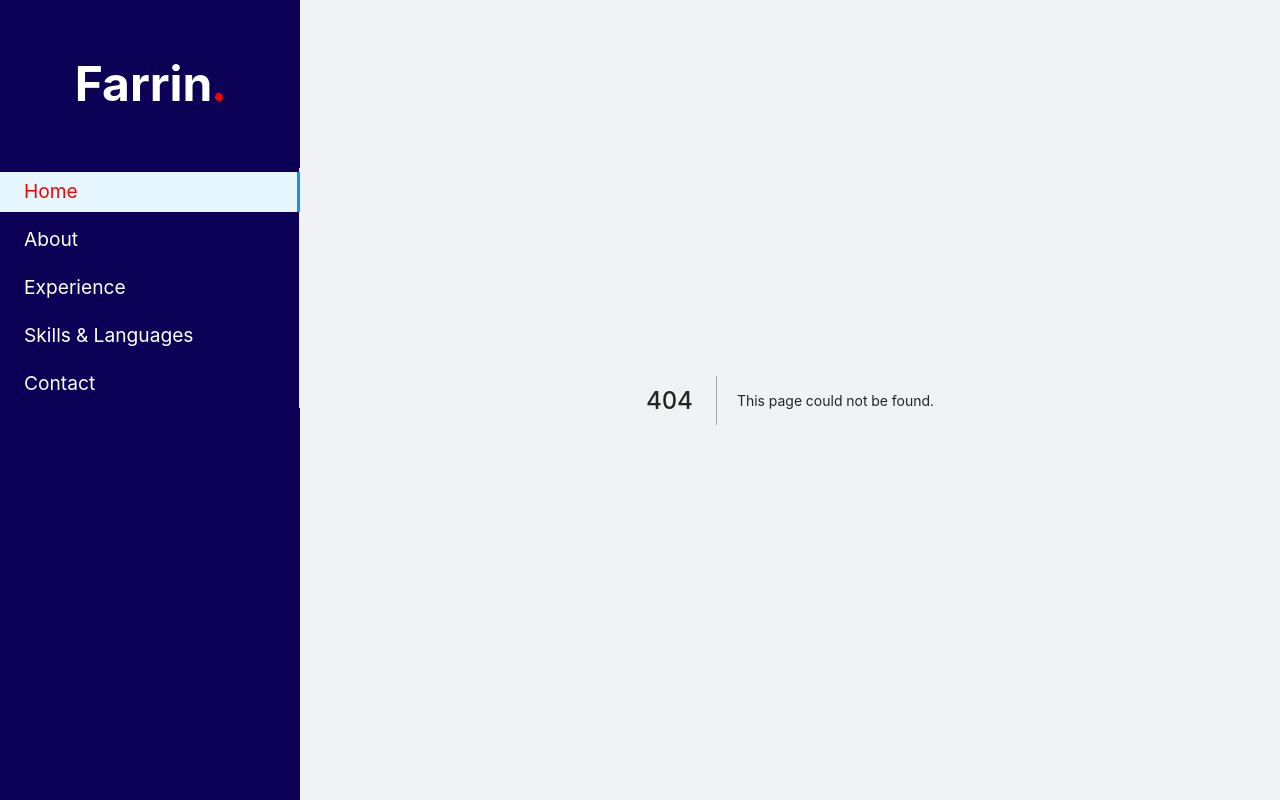
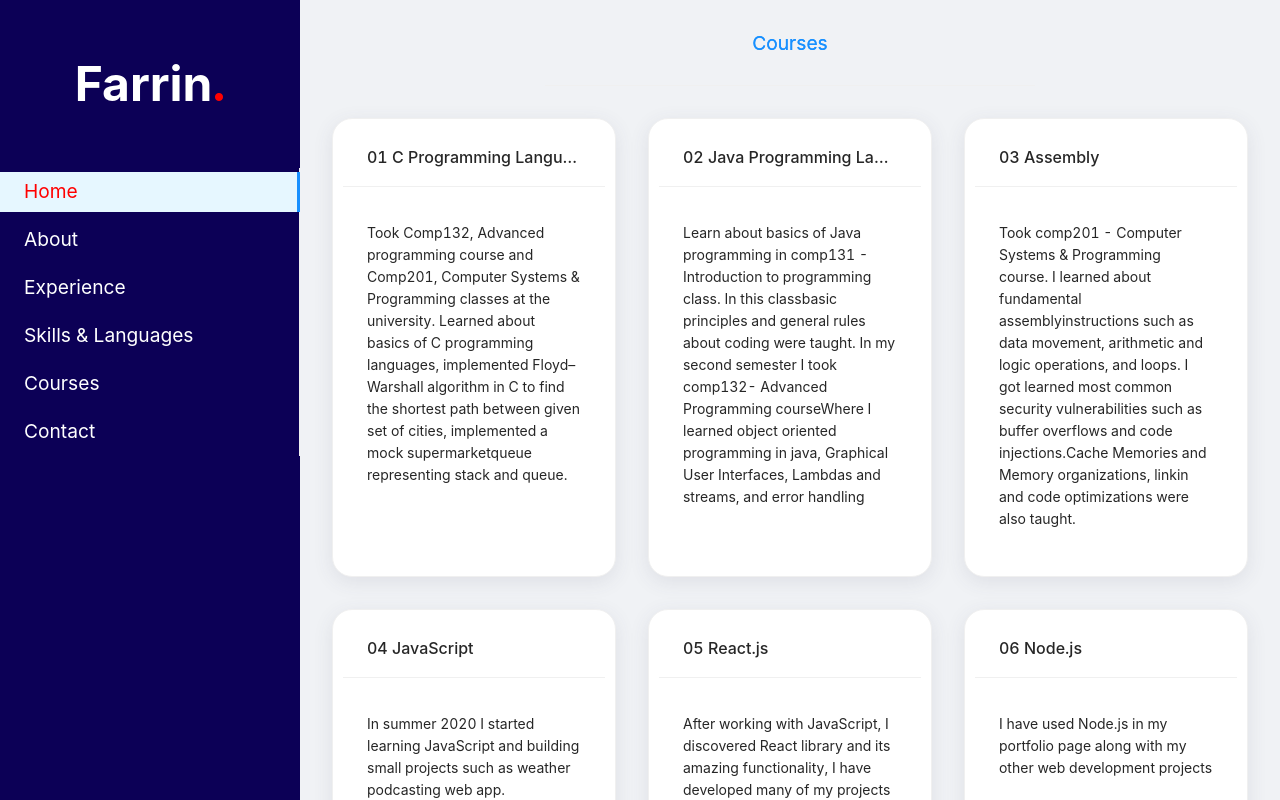
Before and after one commit to farrinfedra/farrin-portfolio, a Next.js app: page /Courses in a window 1280 px wide. Before the commit this address had no page. Shown: the top 800 px of the page. Built offline with nearby package versions, Linux system fonts and the light colour scheme.

Commit message:
courses card

```diff
--- a/Components/PagesX/SkillCard.js
+++ b/Components/PagesX/CoursesCard.js
@@ -2,7 +2,7 @@ import React from 'react'
 import {Card, Col, List} from "antd";
 
 
-const SkillCard = ({cardData}) => {
+const CoursesCard = ({cardData}) => {
 
 	return cardData.map((title, i) => {
 		return (
@@ -16,4 +16,4 @@ const SkillCard = ({cardData}) => {
 
 }
 
-export default SkillCard;
+export default CoursesCard;
--- a/Components/Sidebar/Sidebar.js
+++ b/Components/Sidebar/Sidebar.js
@@ -37,6 +37,13 @@ const Sidebar = (props) => {
 						</a>
 					</Link>
 				</Menu.Item>
+				<Menu.Item key="4">
+					<Link href="/Courses">
+						<a>
+							Courses
+						</a>
+					</Link>
+				</Menu.Item>
 				<Menu.Item key="5">
 					<Link href="/Contact">
 						<a>
--- /dev/null
+++ b/pages/Courses.js
@@ -0,0 +1,90 @@
+import React from 'react'
+import {Card, Col, Progress, Row, Space, Tabs} from "antd";
+import CoursesCard from "../Components/PagesX/CoursesCard";
+import dynamic from "next/dynamic";
+
+const QAnim = dynamic(() => import('rc-queue-anim'), {
+    ssr: false
+})
+const {TabPane} = Tabs
+const Skills = (props) => {
+    const arrayOfTitles = [
+        {
+            titleIdx: '01',
+            titleText: 'C Programming Language',
+            description: 'Took Comp132, Advanced programming course and Comp201, Computer Systems & Programming ' +
+                'classes at the university. Learned about basics of C programming languages, implemented Floyd–Warshall ' +
+                'algorithm in C to find the shortest path between given set of cities, implemented a mock supermarket' +
+                'queue representing stack and queue.'
+
+        }, {
+            titleIdx: '02',
+            titleText: 'Java Programming Language',
+            description:'Learn about basics of Java programming in comp131 - Introduction to programming class. In this class' +
+                'basic principles and general rules about coding were taught. In my second semester I took comp132- Advanced Programming course' +
+                'Where I learned object oriented programming in java, Graphical User Interfaces, Lambdas and streams, and error handling'
+        }, {
+            titleIdx: '03',
+            titleText: 'Assembly',
+            description:'Took comp201 - Computer Systems & Programming course. I learned about fundamental assembly' +
+                'instructions such as data movement, arithmetic and logic operations, and loops. I got learned most common ' +
+                'security vulnerabilities such as buffer overflows and code injections.' +
+                'Cache Memories and Memory organizations, linkin and code optimizations were also taught.'
+        }, {
+            titleIdx: '04',
+            titleText: 'JavaScript',
+            description:'In summer 2020 I started learning JavaScript and building small projects such as weather podcasting web app.  '
+        }, {
+            titleIdx: '05',
+            titleText: 'React.js',
+            description:'After working with JavaScript, I discovered React library and its amazing functionality, I have developed' +
+                ' many of my projects with react some of which are mentioned in experiences section. '
+        }, {
+            titleIdx: '06',
+            titleText: 'Node.js',
+            description:'I have used Node.js in my portfolio page along with my other web development projects'
+        }, {
+            titleIdx: '07',
+            titleText: 'Next.js',
+            description:'Started my journey with Next.js in summer for my server-side rendering web applications'
+        }, {
+            titleIdx: '08',
+            titleText: 'Sass',
+            description:'I used Sass in 2 of my projects including my portfolio website. '
+        }, {
+            titleIdx: '09',
+            titleText: 'Microsoft Office',
+            description:'I took Computer Proficiency Assessment Program (CPAP) test at university for advanced Excel and' +
+                ' Powerpoint skills '
+        }, {
+            titleIdx: '10',
+            titleText: 'Git / Github VCS',
+            description:'I had basic knowledge of version control systems when I first started coding, but after taking comp201 course' +
+                'at university, I learned about Git and Github in more details and since then I have been using it while' +
+                'building my projects'
+        },
+        {
+            titleIdx: '11',
+            titleText: 'Video editing',
+            description:'My journey in video editing and production started in high school where I joined a competition' +
+                'and starting creating stop motion videos. Since then I have been creating short videos.'
+        },
+        {
+            titleIdx: '12',
+            titleText: 'NOSQL MongoDB',
+            description:'I have started learning about MongoDB from MongoDB university website. After finishing the basics' +
+                'I will start learning about its cluster administration and data modeling '
+        },
+    ]
+    return (
+        <Tabs className="courses-tab">
+            <TabPane tab={<div className="parent"><span className="hover hover-1">Courses</span></div>} key="1">
+                <Row gutter={[32, 32]}>
+                    <CoursesCard cardData={arrayOfTitles}/>
+                </Row>
+            </TabPane>
+        </Tabs>
+    )
+}
+
+export default Skills
--- a/styles/global.css
+++ b/styles/global.css
@@ -103,23 +103,23 @@
   padding: 1rem 2rem;
 }
 
-.skills-tab {
+.courses-tab {
   display: flex;
   flex-direction: column;
   align-items: center;
 }
-.skills-tab .ant-tabs-nav {
+.courses-tab .ant-tabs-nav {
   padding: 1rem 2.5rem;
   width: 50%;
 }
-.skills-tab .ant-tabs-ink-bar {
+.courses-tab .ant-tabs-ink-bar {
   width: 0 !important;
 }
-.skills-tab .ant-tabs-nav-list {
+.courses-tab .ant-tabs-nav-list {
   width: 100%;
   justify-content: space-around;
 }
-.skills-tab .ant-tabs-content-holder {
+.courses-tab .ant-tabs-content-holder {
   padding: 1rem 2rem;
 }
 
--- a/styles/global.scss
+++ b/styles/global.scss
@@ -120,7 +120,7 @@
   }
 }
 
-.skills-tab {
+.courses-tab {
   display: flex;
   flex-direction: column;
   align-items: center;
```
Also changed, not shown: pages/Skills.js (+1 -74 lines).
